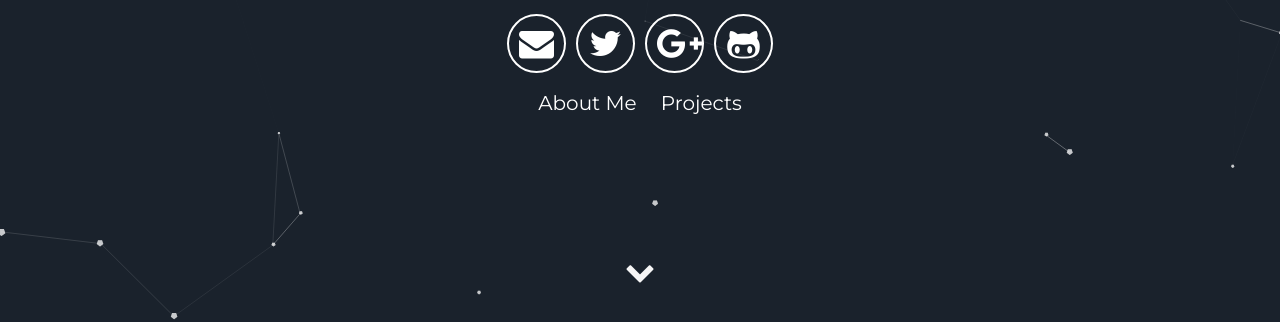
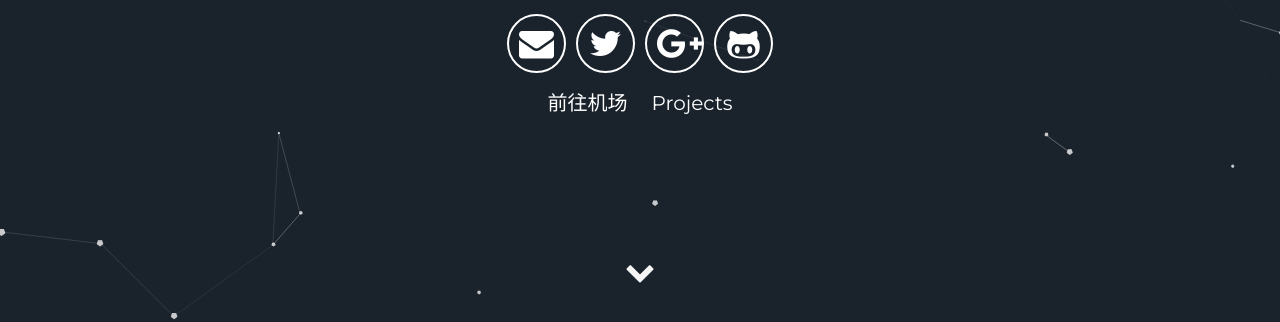
Before and after one commit to gofuckgfw/gofuckgfw, a Jekyll site: the page built from index.html, in a window 1280 px wide. Shown: the part 560-882 px from the top of the page. Built offline with Jekyll 4.4.1, drawn with Linux system fonts in a browser that asks for light colours.

Commit message:
test5
test5

```diff
--- a/_includes/header.html
+++ b/_includes/header.html
@@ -11,7 +11,7 @@
         <a aria-label="My Github" target="_blank" href="#"><i class="icon fa fa-github-alt" aria-hidden="true"></i></a>
       </div>
       <div class="header-links">
-        <a class="link" href="#about" data-scroll>About Me</a>
+        <a class="link" href="#https://www.fuckgfw.live/" a>前往机场</a>
         <a class="link" href="#projects" data-scroll>Projects</a>
       </div>
   </div>
```
